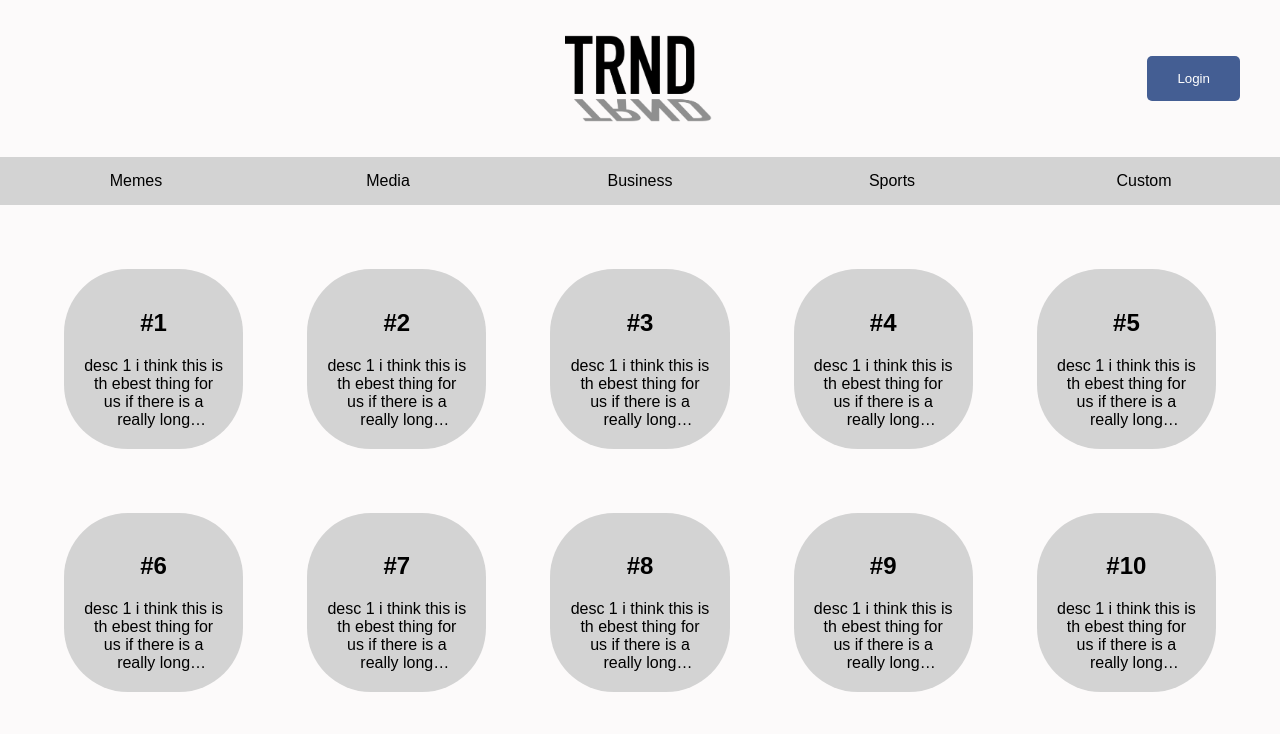
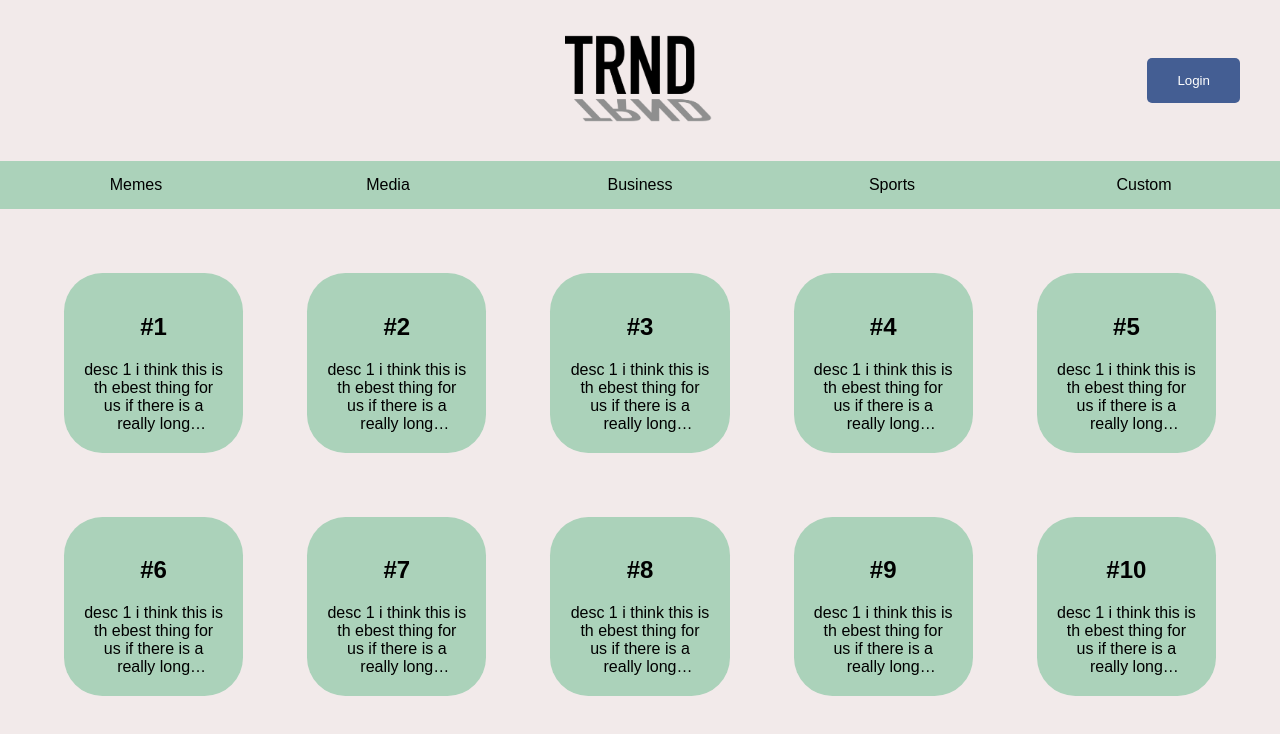
Before and after one commit to Zain-Balkhi/TRNDing, a plain HTML site: page index.html in a window 1280 px wide. Drawn offline with Linux system fonts and the light colour scheme.

Commit message:
Colors, link,

```diff
--- a/index.css
+++ b/index.css
@@ -5,10 +5,10 @@
 /* font - #000009 - black  */
 /* font 2 - #0d0a0b - gray  */
 :root {
-    --background-color: #fcfafa;
-    --secondary-background: #d3d3d3;
+    --background-color: #f2eaea;
+    --secondary-background: #abd2ba;
     --highlight: #445E93;
-    --green: #79b791;
+    --green: #d6d0d2;
 
   }
 body {
@@ -17,7 +17,7 @@ body {
     font-family: Arial, sans-serif;
 }
 .header {
-    background-color: var(--background-color); /* header background matches body */
+    background-color:#f2eaea; /* header background matches body */
     color: black; /* changed text color for visibility */
     padding: 35px 20px;
     display: flex;
@@ -77,7 +77,7 @@ body {
 
 /* Style the grid items */
 .grid-item {
-    border-radius: 5vw; /* Adjust border-radius as a percentage of viewport width */
+    border-radius: 3vw; /* Adjust border-radius as a percentage of viewport width */
     background-color: var(--secondary-background); /* light grey background for squares */
     padding: 20px; /* Fixed padding */
     text-align: center;
--- a/index.html
+++ b/index.html
@@ -1,5 +1,3 @@
-
-
 <!DOCTYPE html>
 <html lang="en">
   <head>
@@ -10,7 +8,10 @@
   </head>
   <body>
     <header class="header">
+      <a href="https://hashtagtrnd.netlify.app">
         <img src="images/hashtagTRND.png" alt="TRND">
+       </a>
+
       <button class="login-button">Login</button>
     </header>
     <div class="task-bar-container">
```
Lines whose indentation alone changed are shown as unchanged.
